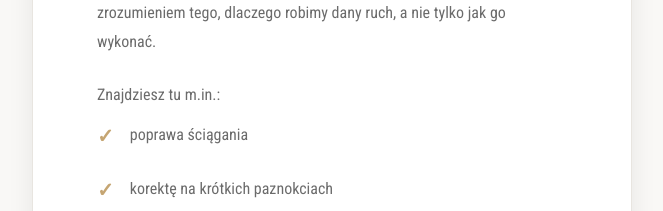
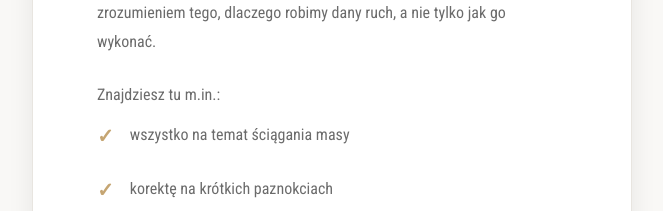
Before and after one commit to Mzabavchukweb/julia_wojcik, a website: page pages/ebook.html in a window 1280 px wide. Shown: the part 1280-1491 px from the top of the page, without its empty margins (308-971 px from the left). Drawn offline with Linux system fonts and the light colour scheme; a web font is replaced by a local one.

Commit message:
Fix: Change 'ścigania' to 'ściągania' - keep full text 'wszystko na temat ściągania masy'

```diff
--- a/pages/ebook.html
+++ b/pages/ebook.html
@@ -106,7 +106,7 @@
                                     <div class="ebook-features" style="margin: 0 0 1.5rem 0;">
                                         <div class="ebook-feature-item">
                                             <span>✓</span>
-                                            <span>poprawa ściągania</span>
+                                            <span>wszystko na temat ściągania masy</span>
                                         </div>
                                         <div class="ebook-feature-item">
                                             <span>✓</span>
```
